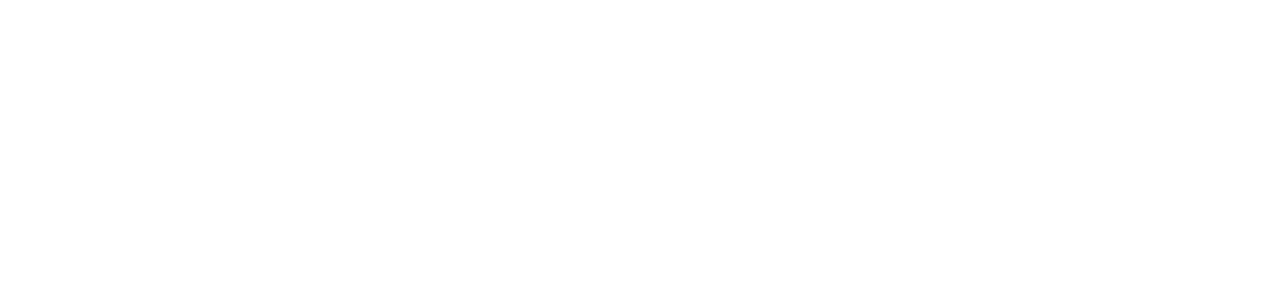
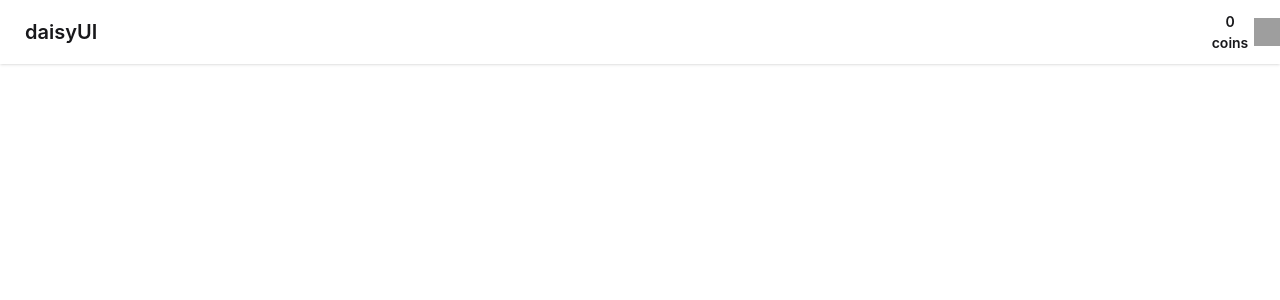
Before and after one commit to mahmudul194/BPL-Dream-11, a React (Vite) app: page / in a window 1280 px wide. Shown: the top 300 px of the page. Built offline with nearby package versions, Linux system fonts and the light colour scheme; grey boxes are pictures that could not be loaded.

Commit message:
added the navbar path

```diff
--- a/src/App.jsx
+++ b/src/App.jsx
@@ -1,10 +1,11 @@
 import './App.css'
+import Navbar from './components/Navbar/Navbar'
 
 function App() {
 
   return (
     <>
-
+     <Navbar></Navbar>
     </>
   )
 }
```
